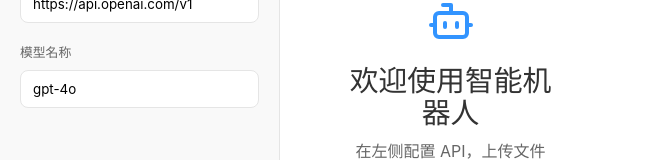
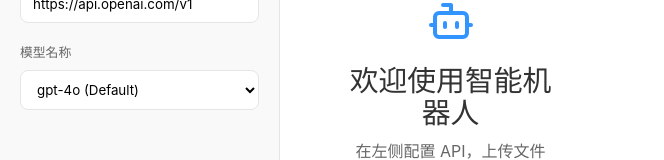
Before and after one commit to qweapk/smart-chatbot-app, a React (Vite) app in the folder frontend/: page / in a window 1280 px wide. Shown: the part 264-424 px from the top of the page, without its empty margins (0-664 px from the left). Built offline with nearby package versions, Linux system fonts and the light colour scheme.

Commit message:
UI: Add Gemini model list to configuration dropdown

```diff
--- a/frontend/src/App.css
+++ b/frontend/src/App.css
@@ -87,7 +87,7 @@ body, html, #root {
   color: var(--text-muted);
 }
 
-.input-group input {
+.input-group input, .model-select {
   width: 100%;
   padding: 10px 12px;
   border: 1px solid var(--border-color);
@@ -97,8 +97,12 @@ body, html, #root {
   transition: border-color 0.2s;
 }
 
-.input-group input:focus {
+.input-group input:focus, .model-select:focus {
   border-color: var(--primary-color);
+}
+
+.model-select {
+  cursor: pointer;
 }
 
 .new-chat-btn {
--- a/frontend/src/App.tsx
+++ b/frontend/src/App.tsx
@@ -119,7 +119,21 @@ function App() {
           </div>
           <div className="input-group">
             <label>模型名称</label>
-            <input type="text" value={config.model} onChange={e => setConfig({...config, model: e.target.value})} placeholder="gpt-4o" />
+            <select
+              value={config.model}
+              onChange={e => setConfig({...config, model: e.target.value})}
+              className="model-select"
+            >
+              <option value="gpt-4o">gpt-4o (Default)</option>
+              <option value="gemini-3-flash-preview-thinking">gemini-3-flash-preview-thinking</option>
+              <option value="gemini-3-pro-image-preview">gemini-3-pro-image-preview</option>
+              <option value="gemini-3-pro-preview">gemini-3-pro-preview</option>
+              <option value="gemini-3-pro-preview-nothinking">gemini-3-pro-preview-nothinking</option>
+              <option value="gemini-3-pro-preview-thinking">gemini-3-pro-preview-thinking</option>
+              <option value="gemini-3.1-flash-image-preview">gemini-3.1-flash-image-preview</option>
+              <option value="gemini-3.1-pro-preview">gemini-3.1-pro-preview</option>
+              <option value="gemini-3.1-pro-preview-thinking">gemini-3.1-pro-preview-thinking</option>
+            </select>
           </div>
         </div>
 
```
